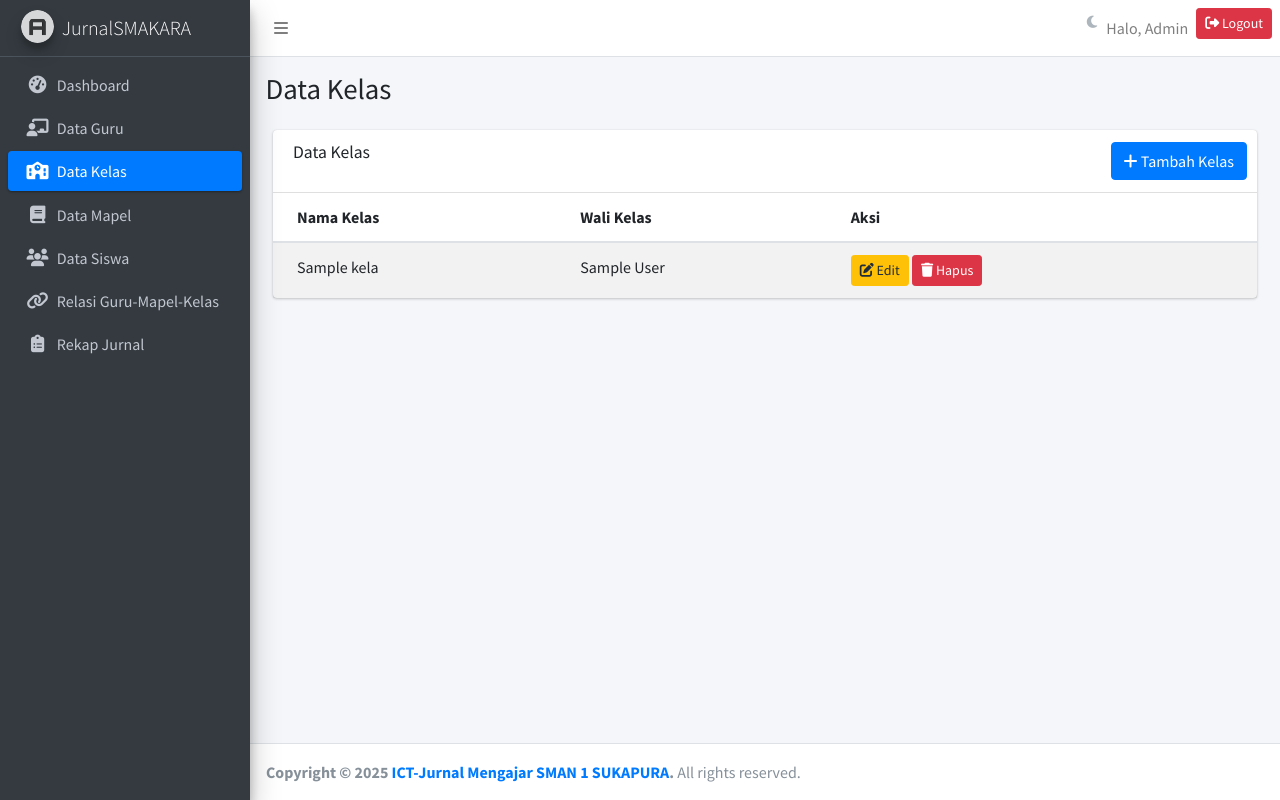
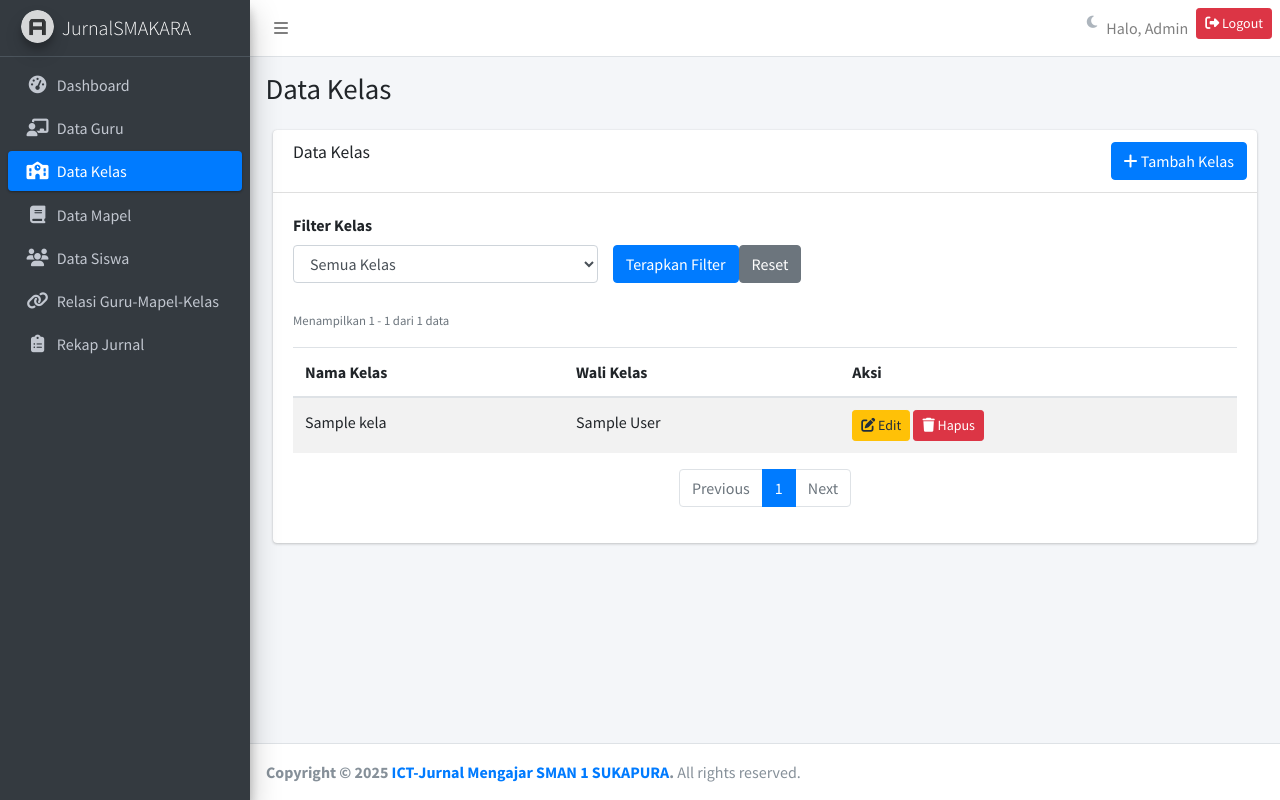
Before and after one commit to noobbeast/jurnal_guru_sma, a PHP site: page /admin/data_kelas.php in a window 1280 px wide. Run offline with PHP 8.4, Linux system fonts and the light colour scheme; the visitor is signed in with stand-in values (Sample User, id 1); tables that the repository leaves empty or names only in its code hold one stand-in row (values such as "Sample post"); some libraries are stand-ins or nearby versions.

Commit message:
fitur filter & pagination

```diff
--- a/admin/data_kelas.php
+++ b/admin/data_kelas.php
@@ -12,14 +12,46 @@ $stmt = $conn->prepare($sql_guru);
 $stmt->execute();
 $guru_list = $stmt->fetchAll();
 
-// Ambil semua kelas + wali kelas
+// Ambil filter & pagination
+$filter_kelas = $_GET['filter_kelas'] ?? '';
+$page = $_GET['page'] ?? 1;
+$limit = 50;
+$offset = ($page - 1) * $limit;
+
+// Query total data (untuk pagination)
+$sql_total = "SELECT COUNT(*) FROM kelas WHERE 1=1";
+$params_total = [];
+
+if ($filter_kelas) {
+    $sql_total .= " AND id = ?";
+    $params_total[] = $filter_kelas;
+}
+
+$stmt_total = $conn->prepare($sql_total);
+$stmt_total->execute($params_total);
+$total_data = $stmt_total->fetchColumn();
+$total_pages = ceil($total_data / $limit);
+
+// Query data dengan limit & offset
 $sql = "SELECT k.id, k.nama_kelas, u.nama as wali_kelas
         FROM kelas k
         LEFT JOIN guru g ON k.wali_kelas_id = g.id
         LEFT JOIN users u ON g.user_id = u.id
-        ORDER BY k.nama_kelas";
+        WHERE 1=1";
+
+$params = [];
+
+if ($filter_kelas) {
+    $sql .= " AND k.id = ?";
+    $params[] = $filter_kelas;
+}
+
+$sql .= " ORDER BY k.nama_kelas LIMIT ? OFFSET ?";
+$params[] = $limit;
+$params[] = $offset;
+
 $stmt = $conn->prepare($sql);
-$stmt->execute();
+$stmt->execute($params);
 $kelas_list = $stmt->fetchAll();
 
 $content = '
@@ -30,13 +62,50 @@ $content = '
                 <div class="card-header">
                     <h3 class="card-title">Data Kelas</h3>
                     <div class="card-tools">
-                        <button type="button" class="btn btn-primary" data-toggle="modal" data-target="#modalTambah">
+                        <a href="#" class="btn btn-primary" data-toggle="modal" data-target="#modalTambah">
                             <i class="fas fa-plus"></i> Tambah Kelas
-                        </button>
+                        </a>
                     </div>
                 </div>
-                <div class="card-body table-responsive p-0">
-                    <table class="table table-hover table-striped text-nowrap">
+                <div class="card-body">
+                    <!-- Form Filter -->
+                    <form method="GET" class="row g-3 mb-4">
+                        <div class="col-md-4">
+                            <label class="form-label">Filter Kelas</label>
+                            <select name="filter_kelas" class="form-control">
+                                <option value="">Semua Kelas</option>
+        ';
+
+// Ambil daftar kelas untuk filter
+$sql_filter = "SELECT id, nama_kelas FROM kelas ORDER BY nama_kelas";
+$stmt_filter = $conn->prepare($sql_filter);
+$stmt_filter->execute();
+$kelas_filter = $stmt_filter->fetchAll();
+
+foreach ($kelas_filter as $kelas) {
+    $selected = ($kelas['id'] == $filter_kelas) ? 'selected' : '';
+    $content .= '<option value="' . $kelas['id'] . '" ' . $selected . '>' . htmlspecialchars($kelas['nama_kelas']) . '</option>';
+}
+
+$content .= '
+                            </select>
+                        </div>
+                        <div class="col-md-4 d-flex align-items-end">
+                            <button type="submit" class="btn btn-primary">Terapkan Filter</button>
+                            <a href="data_kelas.php" class="btn btn-secondary ms-2">Reset</a>
+                        </div>
+                    </form>
+
+                    <!-- Info Pagination -->
+                    <div class="mb-3">
+                        <small class="text-muted">
+                            Menampilkan ' . (($offset + 1) > $total_data ? $total_data : ($offset + 1)) . ' - ' . min($offset + $limit, $total_data) . ' dari ' . $total_data . ' data
+                        </small>
+                    </div>
+
+                    <!-- Tabel Data -->
+                    <div class="table-responsive">
+                        <table class="table table-hover table-striped">
                             <thead>
                                 <tr>
                                     <th>Nama Kelas</th>
@@ -108,7 +177,7 @@ if (count($kelas_list) > 0) {
 } else {
     $content .= '
                                 <tr>
-                                <td colspan="3" class="text-center">Belum ada data kelas.</td>
+                                    <td colspan="3" class="text-center">Tidak ada data kelas.</td>
                                 </tr>
         ';
 }
@@ -116,6 +185,51 @@ if (count($kelas_list) > 0) {
 $content .= '
                             </tbody>
                         </table>
+                    </div>
+
+                    <!-- Pagination -->
+                    <nav aria-label="Pagination">
+                        <ul class="pagination justify-content-center">
+        ';
+
+// Tombol Previous
+if ($page > 1) {
+    $prev_page = $page - 1;
+    $content .= '<li class="page-item">
+                    <a class="page-link" href="?page=' . $prev_page . ($filter_kelas ? '&filter_kelas=' . $filter_kelas : '') . '" tabindex="-1">Previous</a>
+                 </li>';
+} else {
+    $content .= '<li class="page-item disabled">
+                    <a class="page-link" href="#" tabindex="-1">Previous</a>
+                 </li>';
+}
+
+// Nomor halaman (maks 5 halaman ditampilkan)
+$start_page = max(1, $page - 2);
+$end_page = min($total_pages, $page + 2);
+
+for ($i = $start_page; $i <= $end_page; $i++) {
+    $active = ($i == $page) ? 'active' : '';
+    $content .= '<li class="page-item ' . $active . '">
+                    <a class="page-link" href="?page=' . $i . ($filter_kelas ? '&filter_kelas=' . $filter_kelas : '') . '">' . $i . '</a>
+                 </li>';
+}
+
+// Tombol Next
+if ($page < $total_pages) {
+    $next_page = $page + 1;
+    $content .= '<li class="page-item">
+                    <a class="page-link" href="?page=' . $next_page . ($filter_kelas ? '&filter_kelas=' . $filter_kelas : '') . '">Next</a>
+                 </li>';
+} else {
+    $content .= '<li class="page-item disabled">
+                    <a class="page-link" href="#">Next</a>
+                 </li>';
+}
+
+$content .= '
+                        </ul>
+                    </nav>
                 </div>
             </div>
         </div>
@@ -163,14 +277,7 @@ $content .= '
 ';
 
 if (isset($_SESSION['success'])) {
-    $content = '
-    <div class="alert alert-success alert-dismissible fade show" role="alert">
-        <strong>Berhasil!</strong> ' . $_SESSION['success'] . '
-        <button type="button" class="close" data-dismiss="alert" aria-label="Close">
-            <span aria-hidden="true">&times;</span>
-        </button>
-    </div>
-    ' . $content;
+    $content = $_SESSION['success'] . $content;
     unset($_SESSION['success']);
 }
 
```
Also changed, not shown: admin/data_siswa.php (+158 -109 lines). Lines whose indentation alone changed are shown as unchanged.
